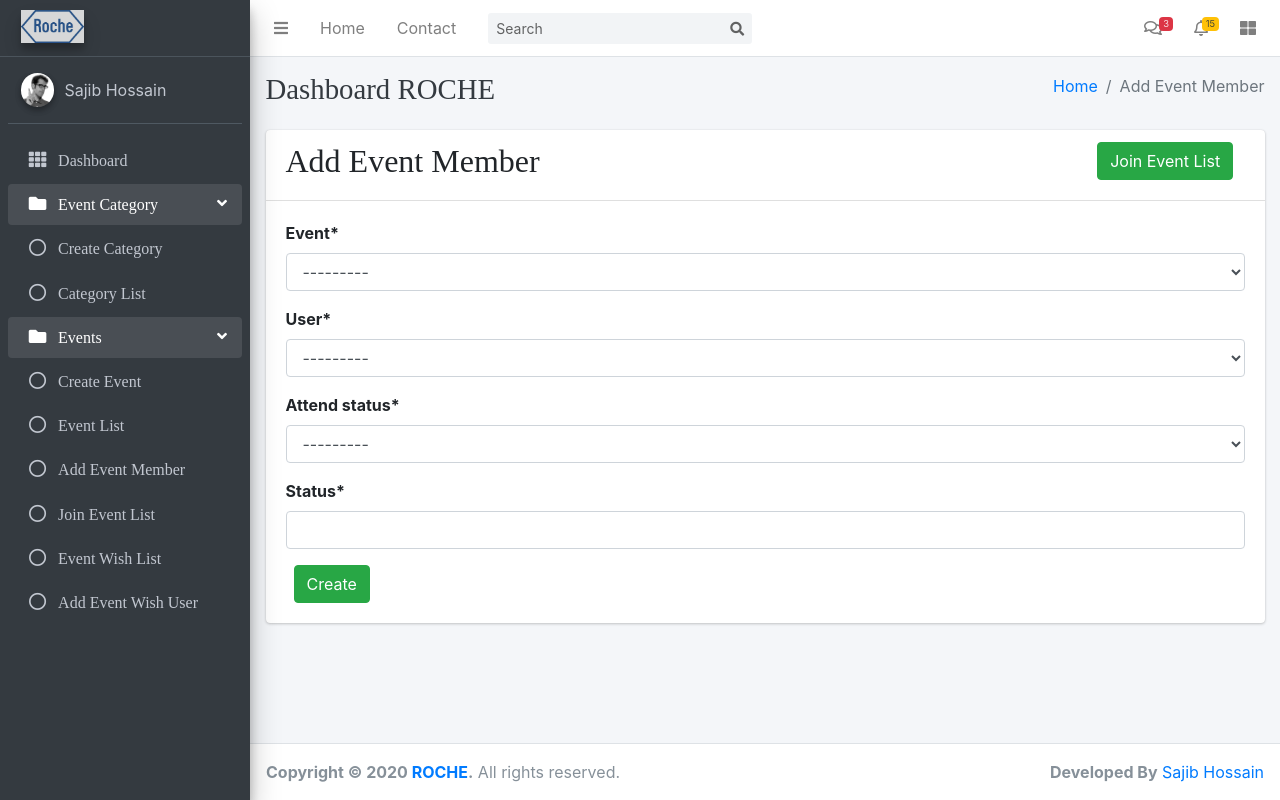
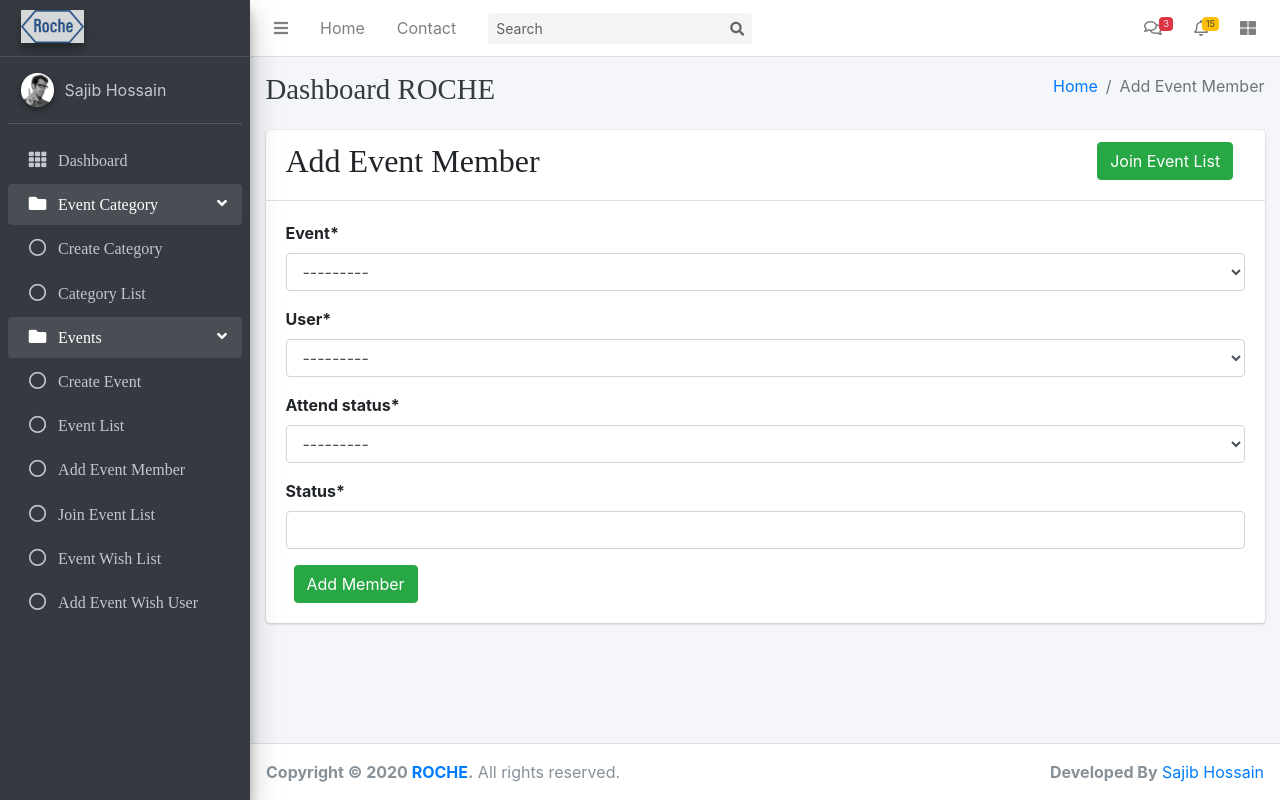
Before and after one commit to vinspam/django-event-management, a Django app: page /events/add-event-member/ in a window 1280 px wide. Run offline with Django 3.2, Linux system fonts and the light colour scheme; data that the repository does not hold is empty; some libraries are stand-ins or nearby versions.

Commit message:
update button text

```diff
--- a/templates/events/add_event_member.html
+++ b/templates/events/add_event_member.html
@@ -21,7 +21,7 @@
                     <form method="post">
                         {% csrf_token %}
                         {{ form|crispy  }}
-                        <button class="btn btn-success ml-2" type="submit">Create</button>
+                        <button class="btn btn-success ml-2" type="submit">Add Member</button>
                     </form>
                 </div>
             </div>
```
